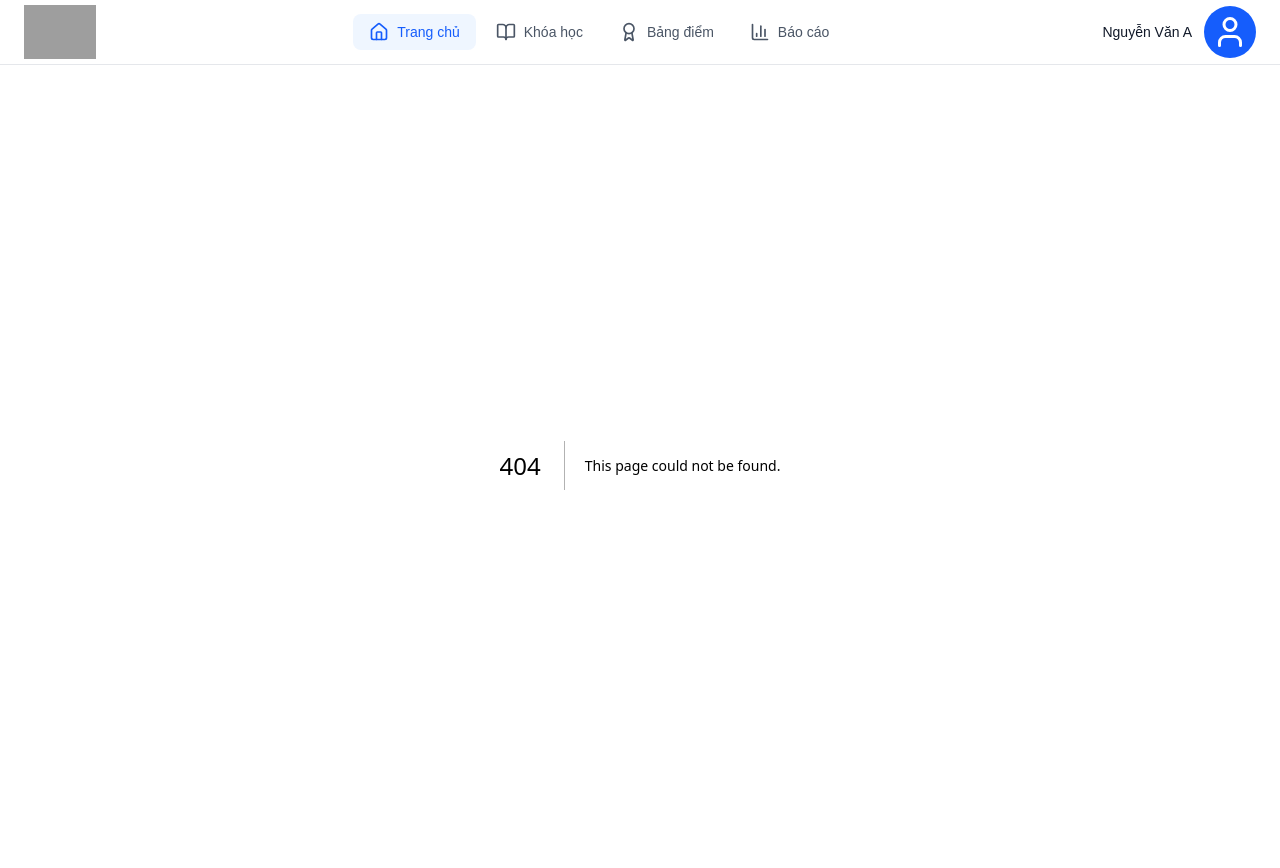
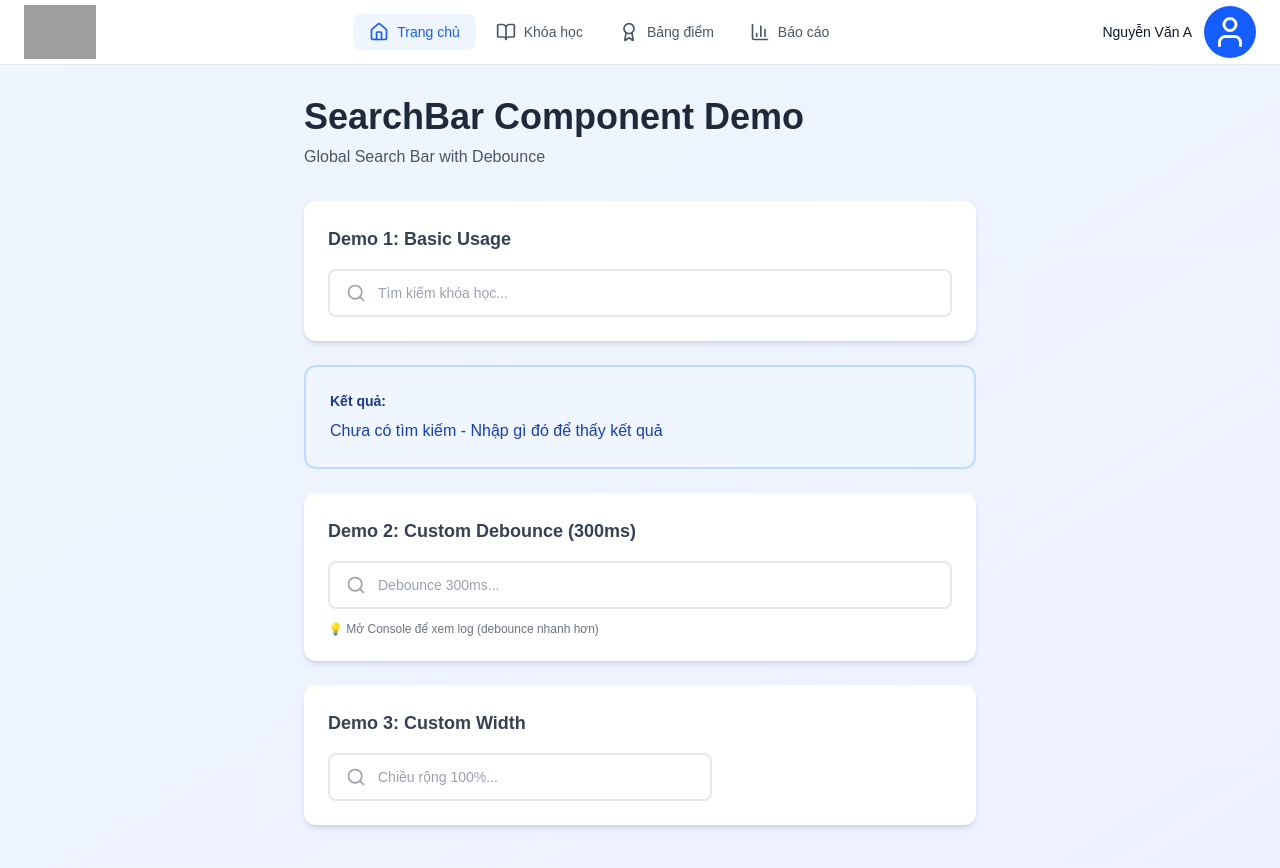
Before and after one commit to HoVietThang190704/FE_LMS-, a Next.js app: page /search-demo in a window 1280 px wide. Before the commit this address had no page. Shown: the top 868 px of the page. Built offline with nearby package versions, Linux system fonts and the light colour scheme; grey boxes are pictures that could not be loaded.

Commit message:
feat : Create SeachBar with search-demo route

```diff
--- /dev/null
+++ b/app/search-demo/page.tsx
@@ -0,0 +1,85 @@
+'use client';
+
+import React, { useState } from 'react';
+import SearchBar from '@/components/search/SearchBar';
+
+export default function SearchBarDemo() {
+  const [results, setResults] = useState<string>('');
+  const [lastSearch, setLastSearch] = useState<string>('');
+
+  const handleSearch = (value: string) => {
+    setLastSearch(value);
+    setResults(
+      value
+        ? `Tìm kiếm: "${value}" (${value.length} ký tự)`
+        : 'Chưa có tìm kiếm'
+    );
+  };
+
+  return (
+    <div className="min-h-screen bg-gradient-to-br from-blue-50 to-indigo-50 p-8">
+      <div className="max-w-2xl mx-auto">
+        {/* Header */}
+        <div className="mb-8">
+          <h1 className="text-4xl font-bold text-gray-800 mb-2">
+            SearchBar Component Demo
+          </h1>
+          <p className="text-gray-600">Global Search Bar with Debounce</p>
+        </div>
+
+        {/* Demo 1: Basic Usage */}
+        <div className="bg-white rounded-xl shadow-md p-6 mb-6">
+          <h2 className="text-lg font-semibold text-gray-700 mb-4">
+            Demo 1: Basic Usage
+          </h2>
+          <SearchBar
+            placeholder="Tìm kiếm khóa học..."
+            onSearch={handleSearch}
+          />
+        </div>
+
+        {/* Results Display */}
+        <div className="bg-blue-50 rounded-xl border-2 border-blue-200 p-6 mb-6">
+          <h3 className="text-sm font-semibold text-blue-900 mb-2">
+            Kết quả:
+          </h3>
+          <p className="text-blue-800">
+            {results || 'Chưa có tìm kiếm - Nhập gì đó để thấy kết quả'}
+          </p>
+          {lastSearch && (
+            <p className="text-sm text-blue-600 mt-2">
+              Last query: <code className="bg-blue-100 px-2 py-1">{lastSearch}</code>
+            </p>
+          )}
+        </div>
+
+        {/* Demo 2: Custom Debounce */}
+        <div className="bg-white rounded-xl shadow-md p-6 mb-6">
+          <h2 className="text-lg font-semibold text-gray-700 mb-4">
+            Demo 2: Custom Debounce (300ms)
+          </h2>
+          <SearchBar
+            placeholder="Debounce 300ms..."
+            onSearch={(value) => console.log('Search 300ms:', value)}
+            debounceDelay={300}
+          />
+          <p className="text-xs text-gray-500 mt-3">
+            💡 Mở Console để xem log (debounce nhanh hơn)
+          </p>
+        </div>
+
+        {/* Demo 3: Custom Styling */}
+        <div className="bg-white rounded-xl shadow-md p-6 mb-6">
+          <h2 className="text-lg font-semibold text-gray-700 mb-4">
+            Demo 3: Custom Width
+          </h2>
+          <SearchBar
+            placeholder="Chiều rộng 100%..."
+            onSearch={(value) => console.log('Search full width:', value)}
+            className="w-full max-w-sm"
+          />
+        </div>
+      </div>
+    </div>
+  );
+}
--- /dev/null
+++ b/components/search/SearchBar.tsx
@@ -0,0 +1,87 @@
+'use client';
+
+import { useState, useEffect, useRef, useCallback } from 'react';
+import { Search, X } from 'lucide-react';
+
+interface SearchBarProps {
+  placeholder?: string;
+  onSearch: (value: string) => void;
+  debounceDelay?: number;
+  className?: string;
+  defaultValue?: string;
+}
+
+const SearchBar = ({
+  placeholder = 'Search...',
+  onSearch,
+  debounceDelay = 500,
+  className = '',
+  defaultValue = '',
+}: SearchBarProps) => {
+  const [searchValue, setSearchValue] = useState(defaultValue);
+  const [isFocused, setIsFocused] = useState(false);
+  const debounceTimer = useRef<NodeJS.Timeout | null>(null);
+
+  const debouncedSearch = useCallback(
+    (value: string) => {
+      if (debounceTimer.current) clearTimeout(debounceTimer.current);
+      debounceTimer.current = setTimeout(() => onSearch(value), debounceDelay);
+    },
+    [debounceDelay, onSearch]
+  );
+
+  const handleInputChange = (e: React.ChangeEvent<HTMLInputElement>) => {
+    const value = e.target.value;
+    setSearchValue(value);
+    debouncedSearch(value);
+  };
+
+  const handleClear = () => {
+    setSearchValue('');
+    onSearch('');
+    if (debounceTimer.current) clearTimeout(debounceTimer.current);
+  };
+
+  useEffect(() => {
+    return () => {
+      if (debounceTimer.current) clearTimeout(debounceTimer.current);
+    };
+  }, []);
+
+  const containerClasses = isFocused
+    ? 'border-blue-500 shadow-lg shadow-blue-100'
+    : 'border-gray-200 hover:border-gray-300';
+
+  const iconColor = isFocused ? 'text-blue-500' : 'text-gray-400';
+
+  return (
+    <div className={`relative w-full ${className}`}>
+      <div className={`flex items-center gap-3 px-4 py-3 bg-white rounded-lg border-2 transition-all duration-200 ${containerClasses}`}>
+        <Search size={20} className={`flex-shrink-0 transition-colors ${iconColor}`} />
+
+        <input
+          type="text"
+          value={searchValue}
+          onChange={handleInputChange}
+          onFocus={() => setIsFocused(true)}
+          onBlur={() => setIsFocused(false)}
+          placeholder={placeholder}
+          className="flex-1 bg-transparent outline-none text-gray-700 placeholder-gray-400 text-sm"
+        />
+
+        {searchValue && (
+          <button
+            onClick={handleClear}
+            type="button"
+            aria-label="Clear search"
+            className="flex-shrink-0 p-1 rounded-full transition-all duration-200 hover:bg-gray-100 active:bg-gray-200"
+          >
+            <X size={18} className="text-gray-500 hover:text-gray-700" />
+          </button>
+        )}
+      </div>
+    </div>
+  );
+};
+
+export default SearchBar;
```
